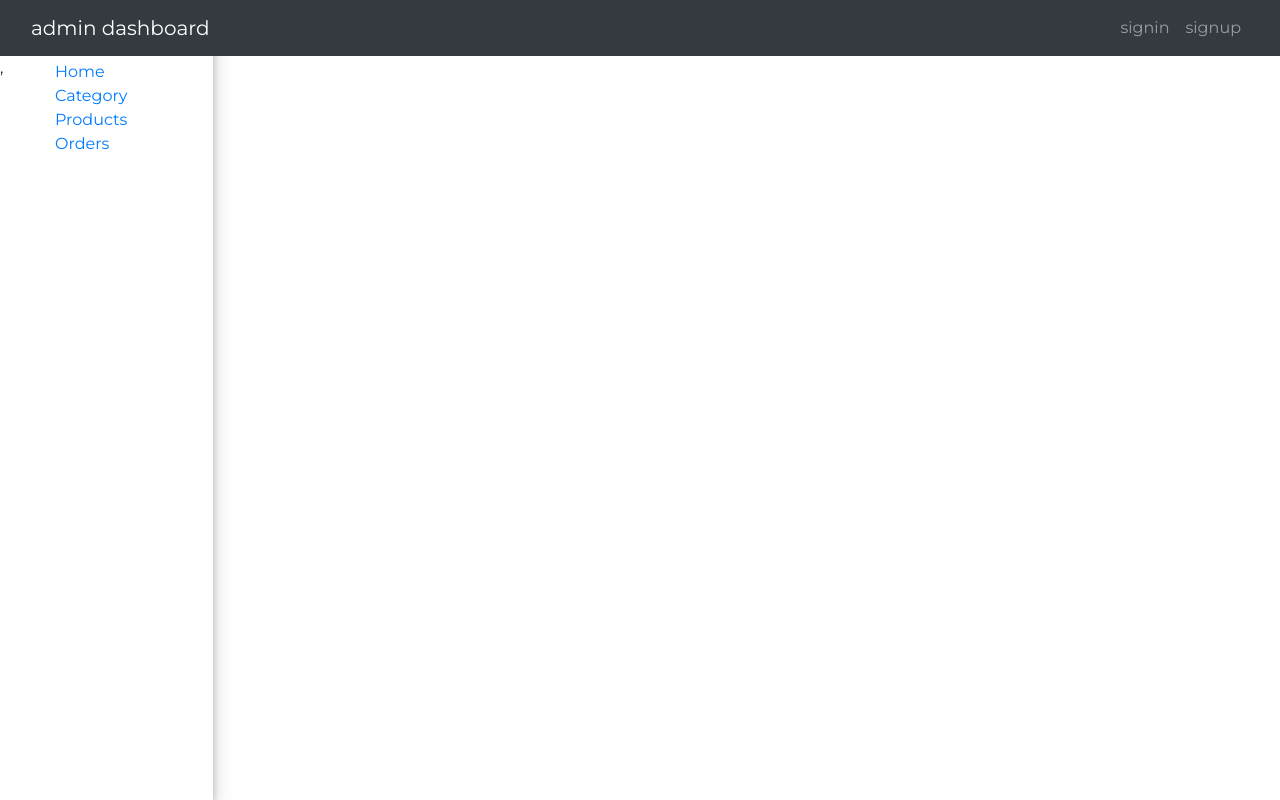
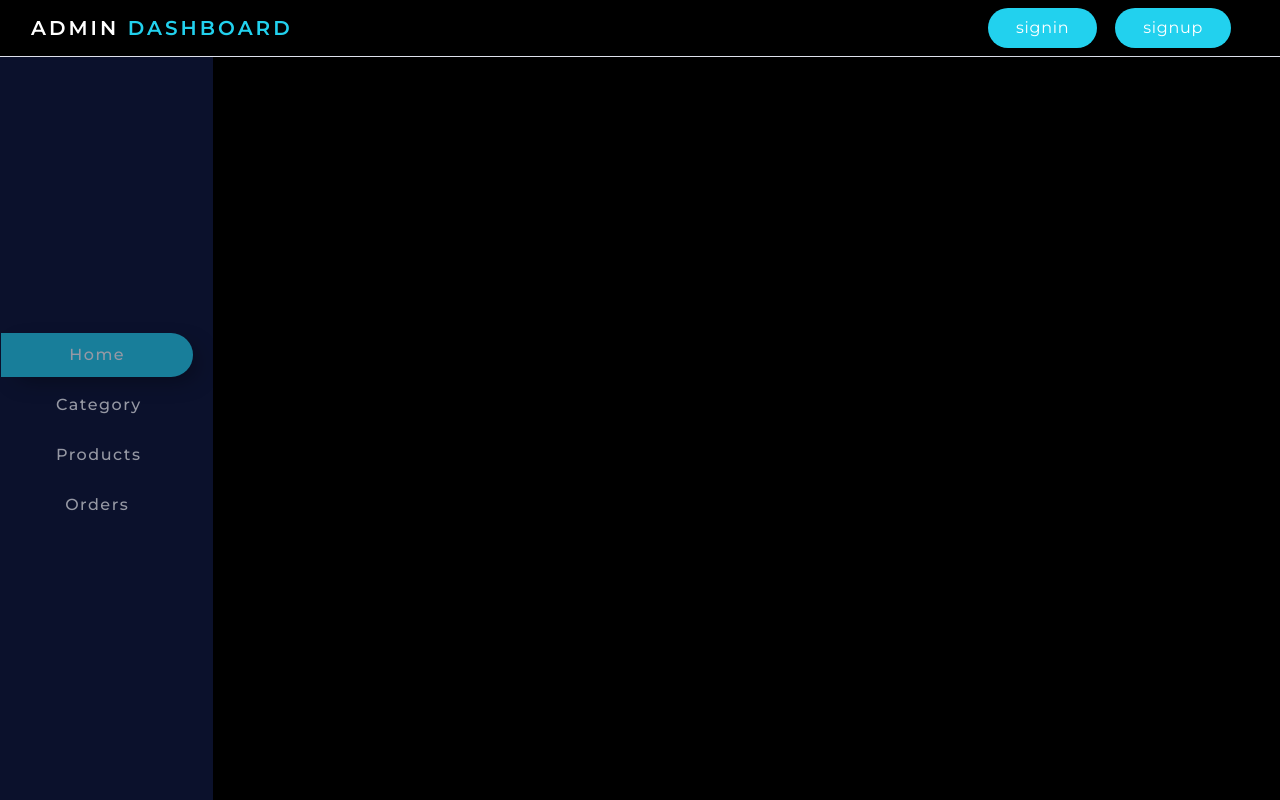
Before and after one commit to obi3965/eccomerce-Rest-Api, a React (Create React App) app in the folder front-end/admin-app/: page / in a window 1280 px wide. Built offline with nearby package versions, Linux system fonts and the light colour scheme; sample sign-in values are in the browser's storage.

Commit message:
working on admin style

```diff
--- a/front-end/admin-app/src/App.css
+++ b/front-end/admin-app/src/App.css
@@ -2,4 +2,5 @@ body{
   margin:0;
   padding:0;
   font-family: 'Montserrat', sans-serif;
+  background-color: #000000;
 }
--- a/front-end/admin-app/src/actions/category_action.js
+++ b/front-end/admin-app/src/actions/category_action.js
@@ -26,8 +26,23 @@ export const getAllCategories = () =>{
 
 export const addCategory = (form) =>{
     return async dispatch =>{
+        dispatch({
+            type: categoryConstants.ADD_NEW_CATEGORIES_REQUEST,
+
+        })
         const res = await Axios.post('/create/category', form)
         console.log(res)
+        if(res.status === 201){
+            dispatch({
+                type: categoryConstants.ADD_NEW_CATEGORIES_SUCCESS,
+                payload: res.data.category
+            })
+        }else{
+            dispatch({
+                type: categoryConstants.ADD_NEW_CATEGORIES_FAILURE,
+                payload: res.data.error
+            })
+        }
     }
 
 }
--- a/front-end/admin-app/src/actions/constants.js
+++ b/front-end/admin-app/src/actions/constants.js
@@ -17,5 +17,8 @@ export const userConstants = {
 export const categoryConstants = {
     GET_ALL_CATEGORIES_REQUEST:'GET_ALL_CATEGORIES_REQUEST',
     GET_ALL_CATEGORIES_SUCCESS:'GET_ALL_CATEGORIES_SUCCESS',
-    GET_ALL_CATEGORIES_FAILURE:'GET_ALL_CATEGORIES_FAILURE'
+    GET_ALL_CATEGORIES_FAILURE:'GET_ALL_CATEGORIES_FAILURE',
+    ADD_NEW_CATEGORIES_REQUEST:'ADD_NEW_CATEGORIES_REQUEST',
+    ADD_NEW_CATEGORIES_SUCCESS:'ADD_NEW_CATEGORIES_SUCCESS',
+    ADD_NEW_CATEGORIES_FAILURE:'ADD_NEW_CATEGORIES_FAILURE'
 }
--- a/front-end/admin-app/src/components/Header/index.js
+++ b/front-end/admin-app/src/components/Header/index.js
@@ -17,7 +17,7 @@ dispatch(signout())
 }
   const renderLoggedInLinks = () =>{
     return (
-    <Nav>
+    <Nav className="ml-auto">
       <li className="nav-item">
        <span className="nav-link" onClick={ logout } >signout</span>
       </li>
@@ -41,20 +41,19 @@ dispatch(signout())
     )
   }
   return(
-    <Navbar collapseOnSelect expand="lg" bg="dark" variant="dark">
+    <Navbar collapseOnSelect expand="lg">
       <Container fluid>
-  <Link to="/" className="navbar-brand">admin dashboard</Link>
+  <Link to="/" className="navbar-brand">admin <span>dashboard</span></Link>
   <Navbar.Toggle aria-controls="responsive-navbar-nav" />
   <Navbar.Collapse id="responsive-navbar-nav">
-    {/* <Nav className="m-auto">
-      <Nav.Link href="#features">Features</Nav.Link>
-      <Nav.Link href="#pricing">Pricing</Nav.Link>
-    </Nav> */}
+
 
     { auth.authenticate ? renderLoggedInLinks() : renderNonLoggedInLinks()}
   </Navbar.Collapse>
   </Container>
+
 </Navbar>
+
 
    )
 
--- a/front-end/admin-app/src/components/Header/navbar.css
+++ b/front-end/admin-app/src/components/Header/navbar.css
@@ -1,3 +1,38 @@
 .navbar{
     z-index: 1;
+    border-bottom: 1px solid #dee1ec;
+    background-color: #000000;
 }
+.navbar-brand{
+    color: #ffff !important;
+    text-transform: uppercase;
+    font-weight: 600;
+    letter-spacing: 3px;
+}
+.navbar-brand span{
+    color: #22d1ee;
+}
+.nav-item{
+    background-color: rgb(34, 209, 238);
+    margin-right: 18px;
+    padding: 0px 20px;
+    border-radius: 25px;
+
+    box-shadow: 0px 8px 15px rgba(0, 0, 0, 0.1);
+    transition: all 0.3s ease 0s;
+    cursor: pointer;
+    outline: none;
+
+}
+.nav-link{
+   color: #fff !important;
+   letter-spacing: 0.7px;
+   font-weight: 400;
+}
+
+  .nav-item:hover {
+    background-color: rgb(34, 209, 238);
+    box-shadow: 0px 5px 10px rgba(34, 209, 238, 0.4);
+    color: #fff;
+    transform: translateY(-2px);
+  }
--- a/front-end/admin-app/src/components/Layout/index.js
+++ b/front-end/admin-app/src/components/Layout/index.js
@@ -2,6 +2,7 @@ import React from 'react'
 
 import {Row,Col, Container } from 'react-bootstrap'
 import { NavLink } from 'react-router-dom'
+import './layout.css'
 /**
 * @author
 * @function Layout
@@ -12,13 +13,14 @@ const Layout = (props) => {
   return(
     <>
     <Header/>
+
       {
         props.sidebar ?
         <Container fluid>
             <Row>
               <Col md={2} className="sidebar">
                 <ul>
-                  <li><NavLink to={'/'}>Home</NavLink></li>
+                  <li><NavLink exact to={'/'}>Home</NavLink></li>
                   <li><NavLink to={'/category'}>Category</NavLink></li>
                   <li><NavLink to={'/products'}>Products</NavLink></li>
                   <li><NavLink to={'/orders'}>Orders</NavLink></li>
--- /dev/null
+++ b/front-end/admin-app/src/components/Layout/layout.css
@@ -0,0 +1,39 @@
+.sidebar ul li a.active{
+    background-color: #22d1ee !important;
+    color: #fff;
+    box-shadow: 10px 8px 25px -8px rgba(0, 0, 0, 0.8);
+}
+.sidebar ul li a{
+    margin-left: -39px;
+    margin-right: 20px;
+   text-transform: capitalize;
+   color: #fff;
+   font-weight: 500;
+   opacity: .57;
+   padding: 10px 55px;
+   border-top-right-radius: 25px;
+   border-bottom-right-radius: 25px;
+   text-decoration: none !important;
+   text-align: center;
+   font-size: 16px;
+   letter-spacing: 1.5px;
+   display: block;
+}
+.sidebar ul{
+    list-style: none;
+    margin: 10px 0;
+}
+.sidebar ul li {
+    margin: 6px auto;
+    box-sizing: border-box;
+
+}
+.sidebar{
+    display: flex !important;
+    flex-direction: column;
+    text-align: center;
+    background: #0b112c;
+    margin: 0 !important;
+    justify-content: center;
+    padding: 0;
+}
--- a/front-end/admin-app/src/reducers/category_reducer.js
+++ b/front-end/admin-app/src/reducers/category_reducer.js
@@ -14,6 +14,24 @@ export default (state = initState, action) =>{
                 categories: action.payload.categories
             }
             break;
+            case categoryConstants.ADD_NEW_CATEGORIES_REQUEST:
+            state ={
+                ...state,
+                loading:true
+            }
+            break;
+            case categoryConstants.ADD_NEW_CATEGORIES_SUCCESS:
+            state ={
+                ...state,
+                loading:false
+            }
+            break;
+            case categoryConstants.ADD_NEW_CATEGORIES_FAILURE:
+            state ={
+                ...initState,
+
+            }
+            break;
 
     }
     return state
```
